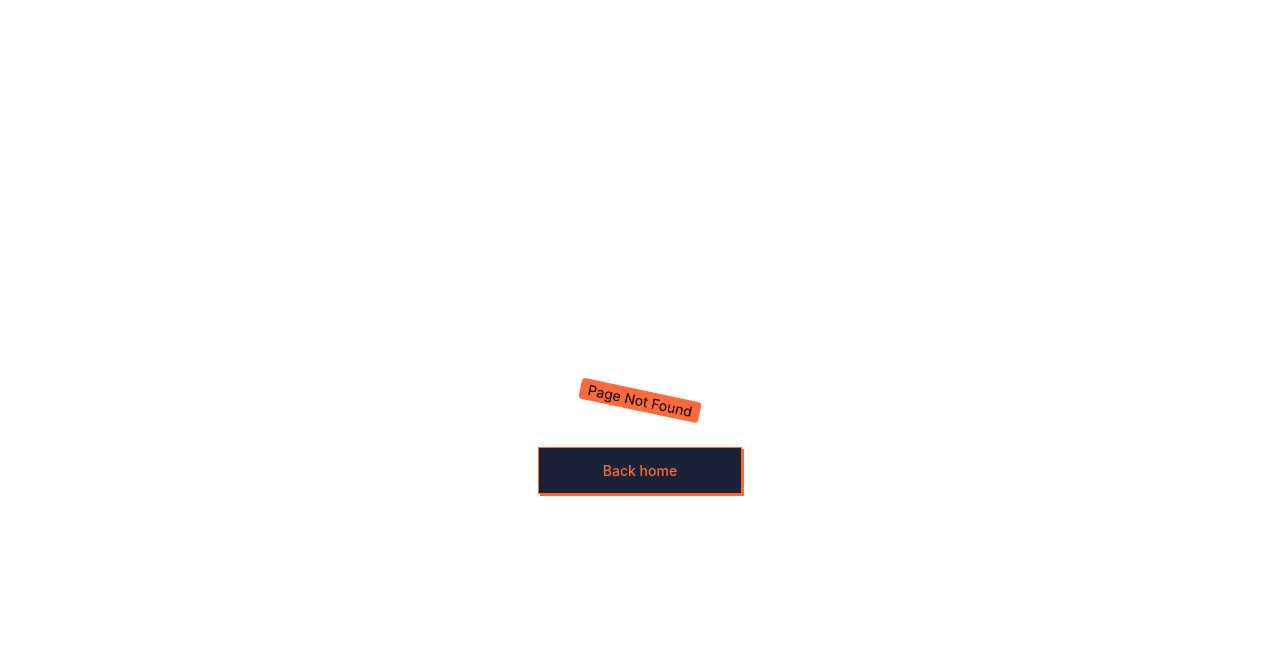
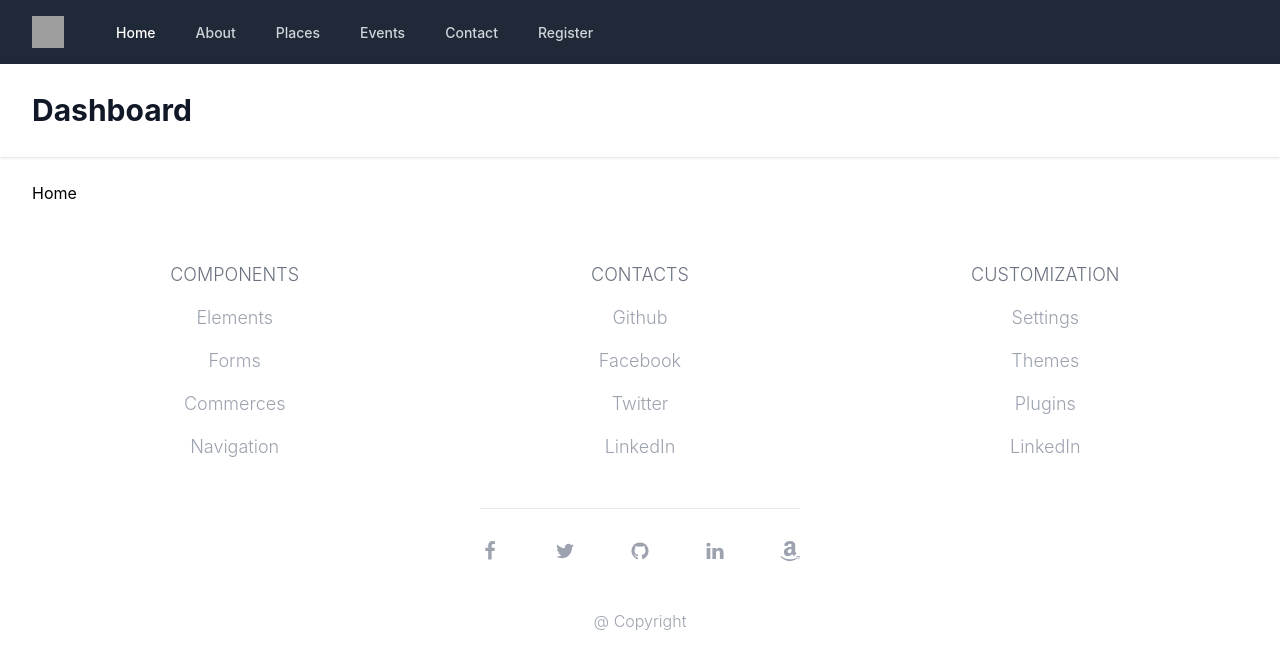
Before and after one commit to Lundrim23/Travel-Guide-Final, a React (Create React App) app: page /home in a window 1280 px wide. Before the commit this address had no page. Shown: the top 668 px of the page. Built offline with nearby package versions, Linux system fonts and the light colour scheme; grey boxes are pictures that could not be loaded.

Commit message:
editing routing links

```diff
--- a/src/App.js
+++ b/src/App.js
@@ -2,22 +2,26 @@ import React from "react";
 
 import { BrowserRouter, Routes, Route } from "react-router-dom";
 import "./App.css";
+import Layout from "./components/Layout";
 import Home from "./pages/Home";
+import About from "./pages/About";
 import Places from "./pages/Places";
 import Events from "./pages/Events";
-import About from "./pages/About";
+import Contact from "./pages/Contact";
+import Register from "./pages/Register";
 import Error from "./pages/Error";
-import Register from "./pages/Register";
-import Layout from "./components/Layout";
 
 function App() {
   return (
     <BrowserRouter>
       <Routes>
         <Route path="/" element={<Layout />}>
+          <Route path="home" element={<Home />} />
+          <Route path="places" element={<Places />} />
+          <Route path="about" element={<About />} />
           <Route path="places" element={<Places />} />
           <Route path="events" element={<Events />} />
-          <Route path="about" element={<About />} />
+          <Route path="contact" element={<Contact />} />
         </Route>
         <Route path="*" element={<Error />} />
         <Route path="register" element={<Register />} />
--- a/src/pages/About.js
+++ b/src/pages/About.js
@@ -1,7 +1,9 @@
 import React from "react";
 
 function About() {
-  return <div className="max-w-7xl mx-auto py-6 px-4 sm:px-6 lg:px-8"></div>;
+  return (
+    <div className="max-w-7xl mx-auto py-6 px-4 sm:px-6 lg:px-8">About</div>
+  );
 }
 
 export default About;
--- /dev/null
+++ b/src/pages/Contact.js
@@ -0,0 +1,9 @@
+import React from "react";
+
+function Contact() {
+  return (
+    <div className="max-w-7xl mx-auto py-6 px-4 sm:px-6 lg:px-8">Contact</div>
+  );
+}
+
+export default Contact;
--- a/src/pages/Home.js
+++ b/src/pages/Home.js
@@ -1,11 +1,8 @@
 import React from "react";
-import { Link } from "react-router-dom";
 
 function Home() {
   return (
-    <div className="container mx-auto px-4 flex flex-row gap-2 my-10">
-      <h1>Home</h1>
-    </div>
+    <div className="max-w-7xl mx-auto py-6 px-4 sm:px-6 lg:px-8">Home</div>
   );
 }
 
```
